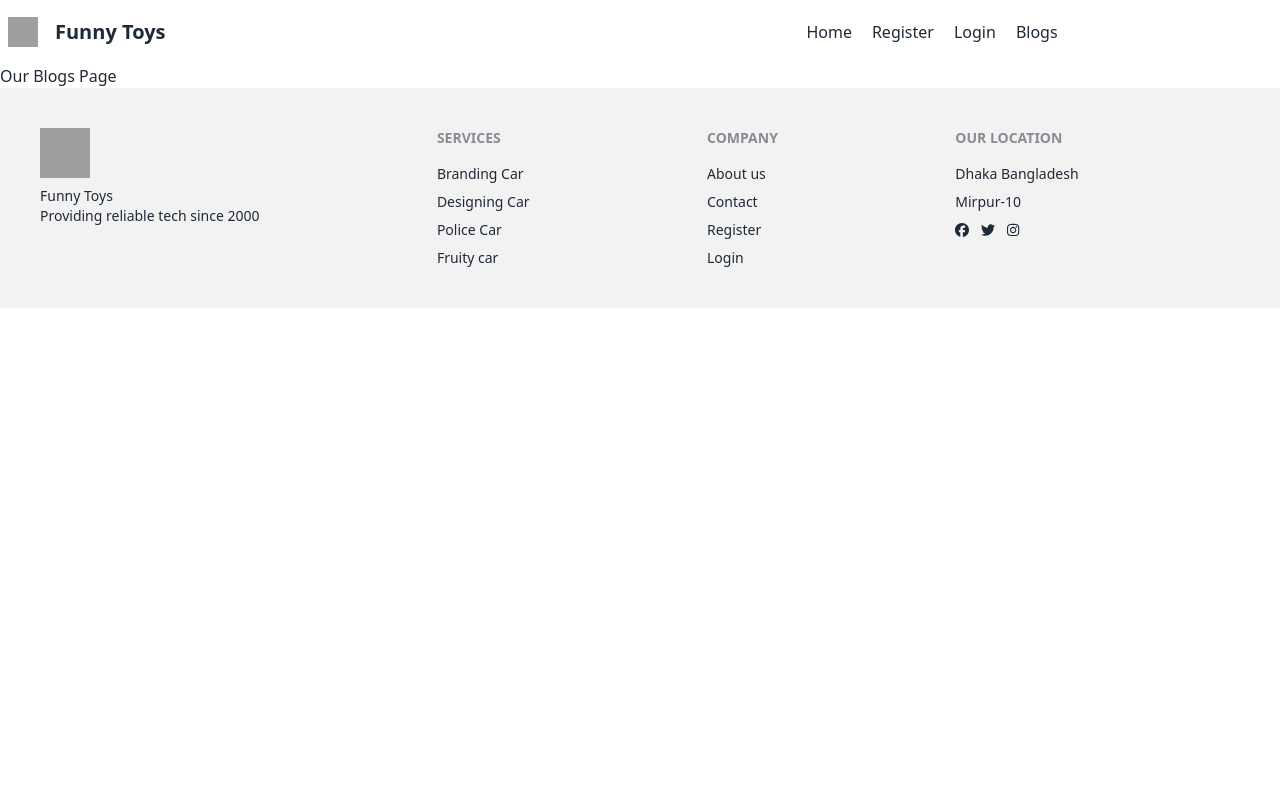
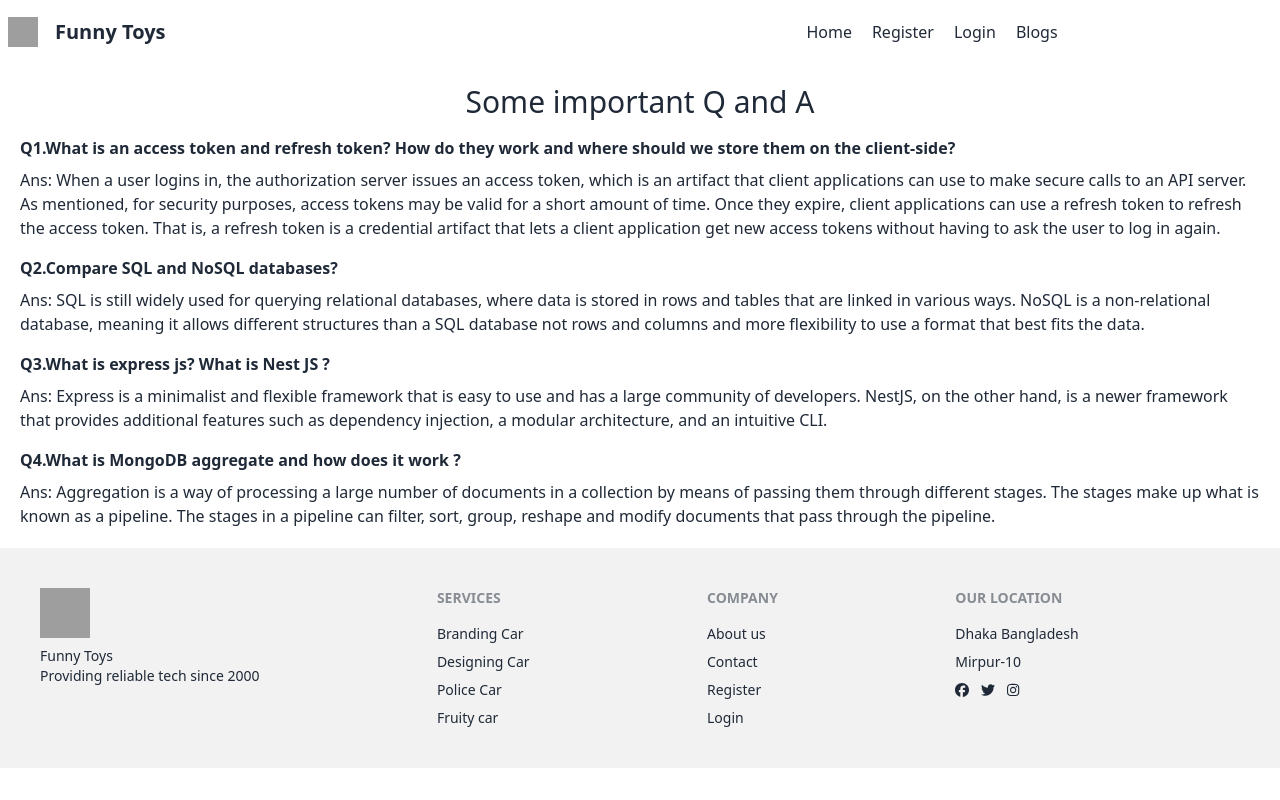
Before and after one commit to Rajib-debnath1/toy-marketplace-client, a React (Vite) app: page /blogs in a window 1280 px wide. Built offline with nearby package versions, Linux system fonts and the light colour scheme; no server answers; grey boxes are pictures that could not be loaded.

Commit message:
blogs question are added

```diff
--- a/src/pages/Blogs.jsx
+++ b/src/pages/Blogs.jsx
@@ -1,8 +1,18 @@
 
 const Blogs = () => {
     return (
-        <div>
-            <h2>Our Blogs Page</h2>
+        <div className="m-5">
+            <h2 className="text-center text-3xl mb-4">Some important Q and A</h2>
+            <div>
+                <h5 className="mb-2 font-semibold">Q1.What is an access token and refresh token? How do they work and where should we store them on the client-side?</h5>
+                <p className="mb-4">Ans: When a user logins in, the authorization server issues an access token, which is an artifact that client applications can use to make secure calls to an API server. As mentioned, for security purposes, access tokens may be valid for a short amount of time. Once they expire, client applications can use a refresh token to refresh the access token. That is, a refresh token is a credential artifact that lets a client application get new access tokens without having to ask the user to log in again.</p>
+                <h5  className="mb-2 font-semibold">Q2.Compare SQL and NoSQL databases?</h5>
+                <p className="mb-4">Ans:  SQL is still widely used for querying relational databases, where data is stored in rows and tables that are linked in various ways. NoSQL is a non-relational database, meaning it allows different structures than a SQL database not rows and columns and more flexibility to use a format that best fits the data.  </p>
+                <h5  className="mb-2 font-semibold">Q3.What is express js? What is Nest JS ?</h5>
+                <p className="mb-4">Ans: Express is a minimalist and flexible framework that is easy to use and has a large community of developers. NestJS, on the other hand, is a newer framework that provides additional features such as dependency injection, a modular architecture, and an intuitive CLI. </p>
+                <h5  className="mb-2 font-semibold">Q4.What is MongoDB aggregate and how does it work ?</h5>
+                <p className="mb-4">Ans: Aggregation is a way of processing a large number of documents in a collection by means of passing them through different stages. The stages make up what is known as a pipeline. The stages in a pipeline can filter, sort, group, reshape and modify documents that pass through the pipeline. </p>
+            </div>
         </div>
     );
 };
```
